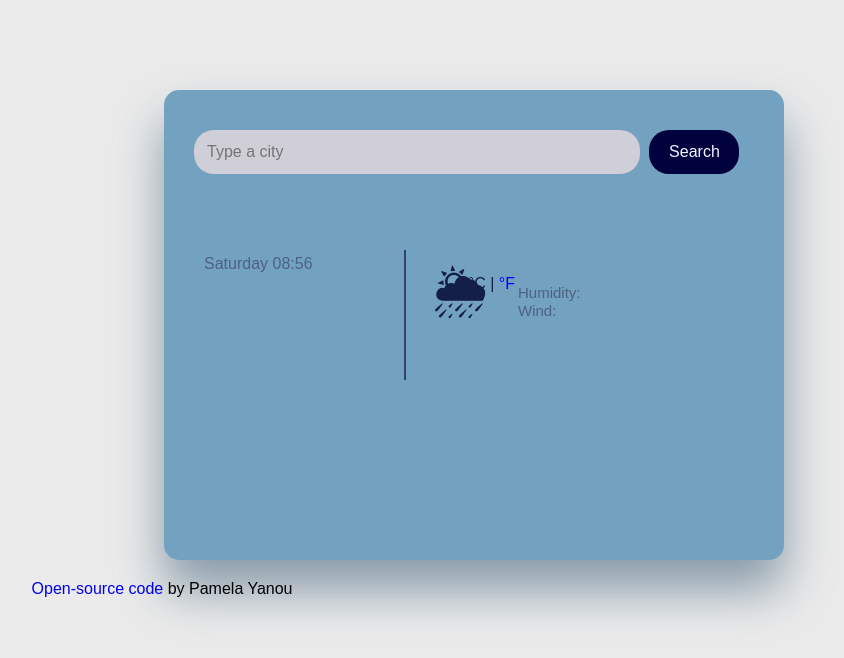
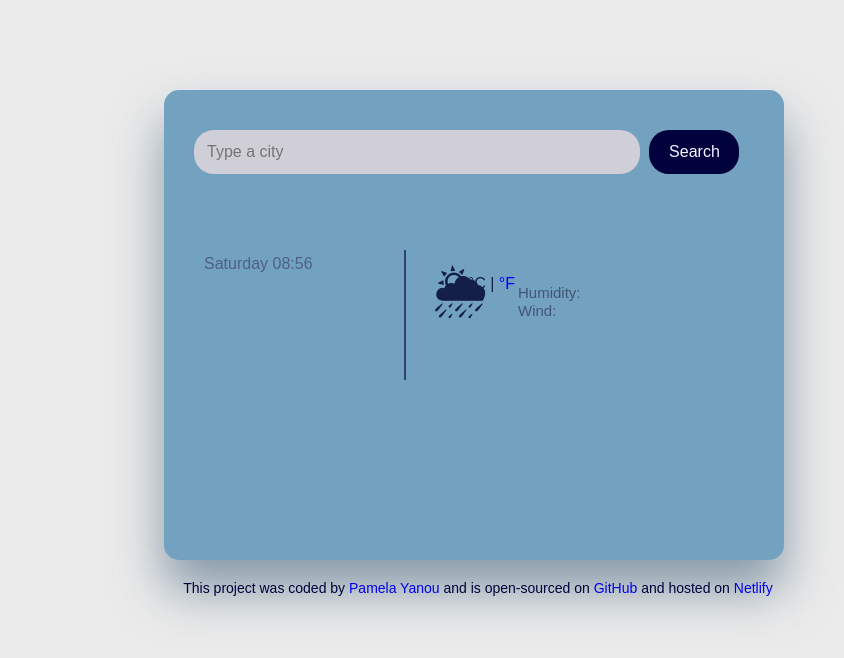
Before and after one commit to PamelaYanou/Meteo-application-forecast, a plain HTML site: page index.html in a window 1280 px wide. Shown: the whole page, without its empty margins (166-1010 px from the left). Drawn offline with nearby package versions, Linux system fonts and the light colour scheme; no server answers.

Commit message:
Updated index.html and styles.css files

```diff
--- a/index.html
+++ b/index.html
@@ -54,15 +54,14 @@
 
         </div>
       </main>
-    </div>
-    <footer>
+     <footer>
+      This project was coded by <a href="https://www.shecodes.io/graduates/113443-pamela-yanou-kamdep">Pamela Yanou</a> and is open-sourced on
       <a
         href="https://github.com/PamelaYanou/Meteo-application-forecast"
         class="copyright"
-        >Open-source code</a
-      >
-      by Pamela Yanou
-    </footer>
-    <script src="src/index.js"></script>
+        > GitHub</a> and hosted on <a href="https://meteo-app-pamela-yanou.netlify.app/">Netlify</a>
+               </footer>
+    </div>
+        <script src="src/index.js"></script>
   </body>
 </html>
--- a/src/styles.css
+++ b/src/styles.css
@@ -1,5 +1,8 @@
 body {
   background-color: #ebebeb;
+}
+a {
+  text-decoration: none;
 }
 h1 {
   margin-left: 30px;
@@ -9,8 +12,10 @@ h1 {
   color: #131f48;
 }
 footer {
-  margin-left: 15%;
+  margin-left: 27%;
   font-family: arial, sans-serif;
+  font-size: 14px;
+  color: #01013d;
 }
 .container {
   background-color: #73a2c0;
@@ -56,7 +61,7 @@ footer {
   margin-left: -17px;
   font-size: 15px;
   margin-top: 30px;
-  color: rgba(39, 33, 66, 0.5);
+  color: rgba(39, 33, 66, 0.6);
 }
 .copyright {
   text-decoration: none;
@@ -112,10 +117,11 @@ footer {
   margin-left: -115px;
   display: flex;
   color: #2f4272;
+  font-weight: 900px;
 }
 .meteo-day {
   margin-right: -50px;
-  color: rgba(39, 33, 66, 0.4);
+  color: rgba(39, 33, 66, 0.6);
   font-size: 16px;
   padding: -80px;
 }
```
